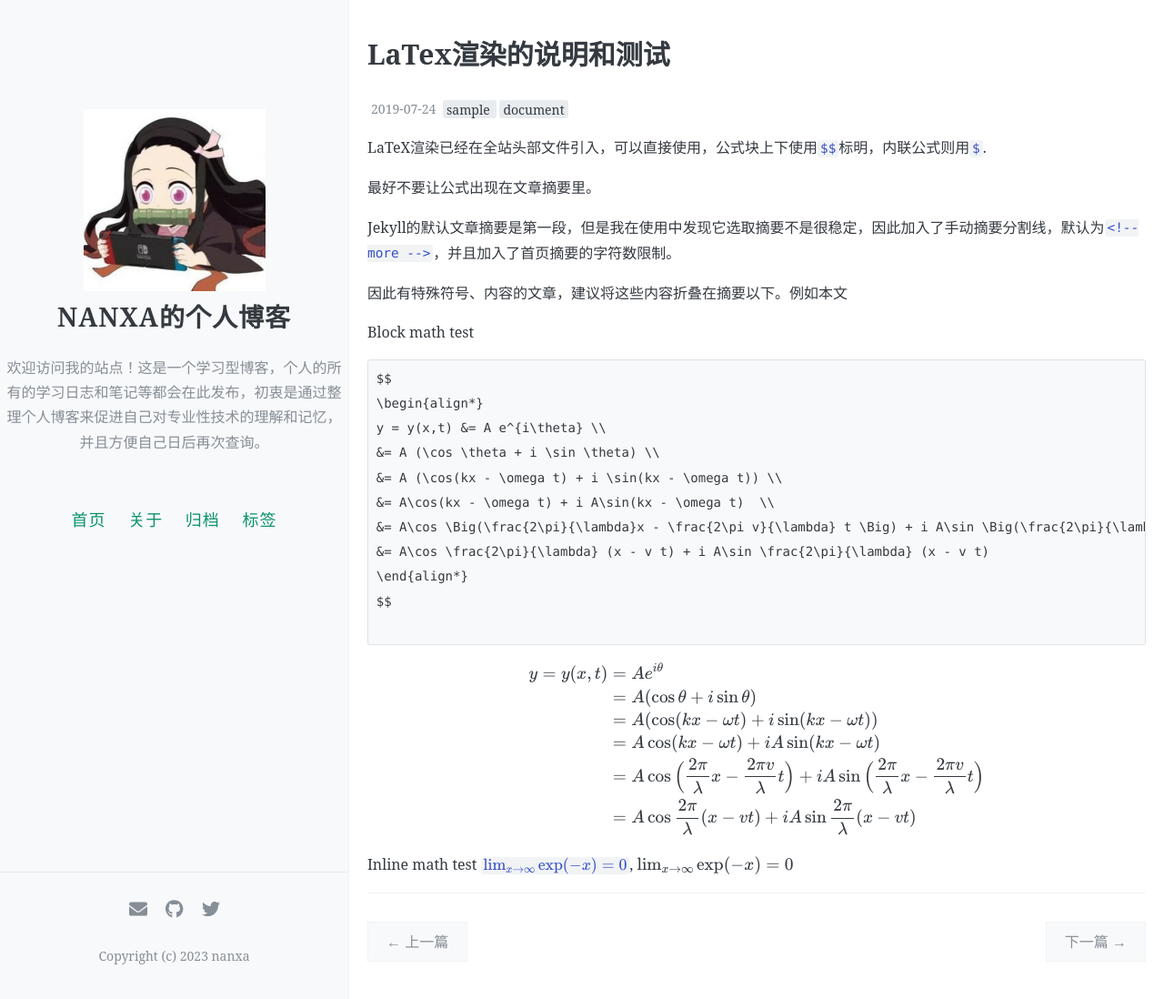
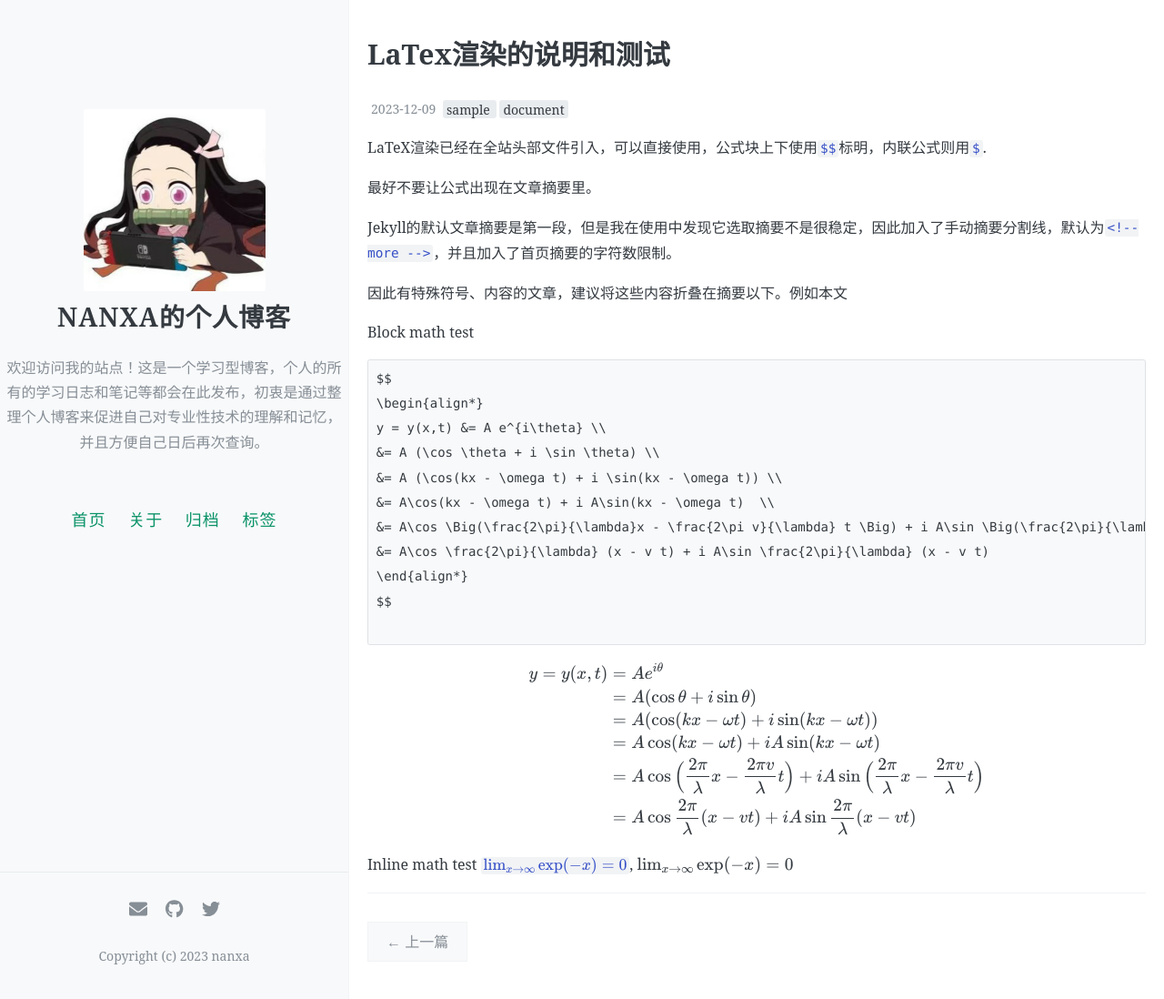
Before and after one commit to youmingnanhuo/youmingnanhuo.github.io, a Jekyll site: the page built from _posts/2023-12-09-math-test.md, in a window 1280 px wide and 1098 px high. Shown: the whole window at 91% size. Built offline with Jekyll 4.4.1, drawn with Linux system fonts in a browser that asks for light colours; formulas are drawn with MathJax 3; comment, search, counter and statistics services are not loaded.

Commit message:
Update and rename 2019-07-24-math-test.md to 2023-12-09-math-test.md

```diff
--- a/_posts/2019-07-24-math-test.md
+++ b/_posts/2023-12-09-math-test.md
@@ -1,8 +1,8 @@
 ---
 layout: post
 title: LaTex渲染的说明和测试
-date: 2019-07-24
-Author: 来自中世界
+date: 2023-12-09
+Author: Nanxa
 tags: [sample, document]
 comments: true
 ---
```
